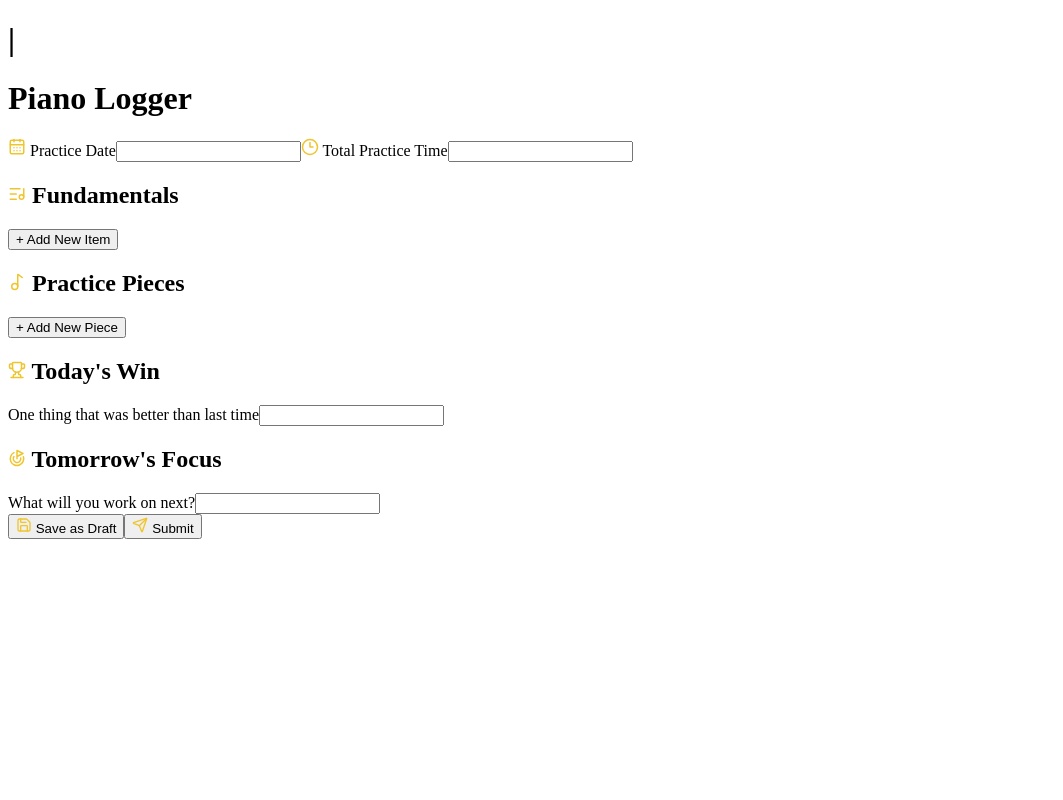
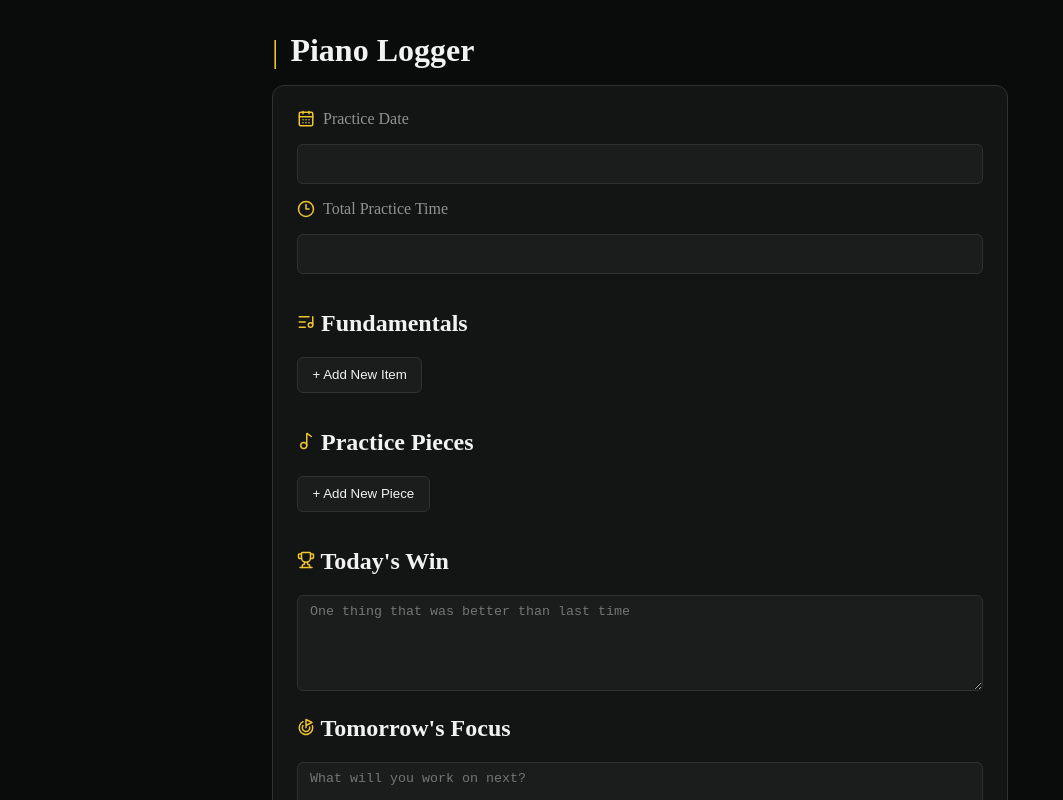
Before and after one commit to LiberteI/piano-log, a React (Vite) app in the folder client/: page / in a window 1280 px wide. Shown: the top 800 px of the page, without its empty margins (0-1063 px from the left). Built offline with nearby package versions, Linux system fonts and the light colour scheme.

Commit message:
add some styles

```diff
--- /dev/null
+++ b/client/src/log_form/logger.css
@@ -0,0 +1,116 @@
+html,
+body,
+#root {
+  width: 100%;
+  min-height: 100%;
+  margin: 0;
+}
+
+.logger-page {
+  --page-background: #0a0b0b;
+  --card-background: #131414;
+  --input-background: #1b1c1c;
+  --sidebar-background: #090a0a;
+  --border-color: #303232;
+  --muted-text: #929292;
+  --primary-text: #f2f2f2;
+
+  box-sizing: border-box;
+  min-height: 100svh;
+  padding: 2rem;
+  background: var(--page-background);
+  color: var(--primary-text);
+}
+
+.logger-page *,
+.logger-page *::before,
+.logger-page *::after {
+  box-sizing: border-box;
+}
+
+.logger-page h1,
+.logger-page h2 {
+  color: var(--primary-text);
+}
+
+.logger-header {
+  display: flex;
+  align-items: center;
+  gap: 0.75rem;
+  max-width: 46rem;
+  margin: 0 auto 1rem;
+}
+
+.logger-header span {
+  color: #efc52e;
+  font-size: 2rem;
+  line-height: 1;
+}
+
+.logger-header h1 {
+  margin: 0;
+}
+
+.logger-card {
+  display: grid;
+  gap: 1rem;
+  max-width: 46rem;
+  margin: 0 auto;
+  padding: 1.5rem;
+  border: 1px solid var(--border-color);
+  border-radius: 0.75rem;
+  background: var(--card-background);
+}
+
+.logger-card label {
+  display: flex;
+  align-items: center;
+  gap: 0.5rem;
+  color: var(--muted-text);
+}
+
+.logger-card input,
+.logger-card textarea {
+  width: 100%;
+  min-height: 2.5rem;
+  padding: 0.5rem 0.75rem;
+  border: 1px solid var(--border-color);
+  border-radius: 0.375rem;
+  background: var(--input-background);
+  color: var(--primary-text);
+}
+
+.logger-card input,
+.logger-card textarea {
+  outline: none;
+  transition: border-color 160ms ease, box-shadow 160ms ease, background-color 160ms ease;
+}
+
+.logger-card textarea {
+  min-height: 6rem;
+  resize: vertical;
+}
+
+.logger-card input:focus,
+.logger-card textarea:focus {
+  border-color: #efc52e;
+  background: #202121;
+  box-shadow: 0 0 0 3px rgb(239 197 46 / 14%);
+}
+
+.logger-card button {
+  display: inline-flex;
+  align-items: center;
+  gap: 0.5rem;
+  width: fit-content;
+  padding: 0.6rem 0.9rem;
+  border: 1px solid var(--border-color);
+  border-radius: 0.375rem;
+  background: var(--input-background);
+  color: var(--primary-text);
+  cursor: pointer;
+}
+
+.logger-card button:hover {
+  border-color: #efc52e;
+}
--- a/client/src/log_form/logger.jsx
+++ b/client/src/log_form/logger.jsx
@@ -1,5 +1,6 @@
 import { useState } from 'react'
 import { CalendarDays, Clock3, Goal, ListMusic, Music2, Save, Send, Trophy } from 'lucide-react'
+import './logger.css'
 
 const PieceCard = (type) => {
   return (
@@ -80,12 +81,10 @@ const ReflectionForm = (type) => {
   return (
     <div>
       <h2><Trophy aria-hidden='true' color='#efc52e' size={18} /> Today's Win</h2>
-      <label htmlFor="">One thing that was better than last time</label>
-      <input type="text" />
+      <textarea aria-label="Today's win" placeholder="One thing that was better than last time" />
 
       <h2><Goal aria-hidden='true' color='#efc52e' size={18} /> Tomorrow's Focus</h2>
-      <label htmlFor="">What will you work on next?</label>
-      <input type="text" />
+      <textarea aria-label="Tomorrow's focus" placeholder="What will you work on next?" />
     </div>
   )
 }
@@ -120,11 +119,13 @@ const ActionButtons = () => {
 function Logger() {
 
   return (
-    <div>
-      <h1>|</h1>
-      <h1>Piano Logger</h1>
+    <div className='logger-page'>
+      <header className='logger-header'>
+        <span aria-hidden='true'>|</span>
+        <h1>Piano Logger</h1>
+      </header>
 
-      <div>
+      <div className='logger-card'>
         <Date />
 
         <PracticeTime />
```
Also changed, not shown: 1 other file (tests, documents, lock files or other folders).
